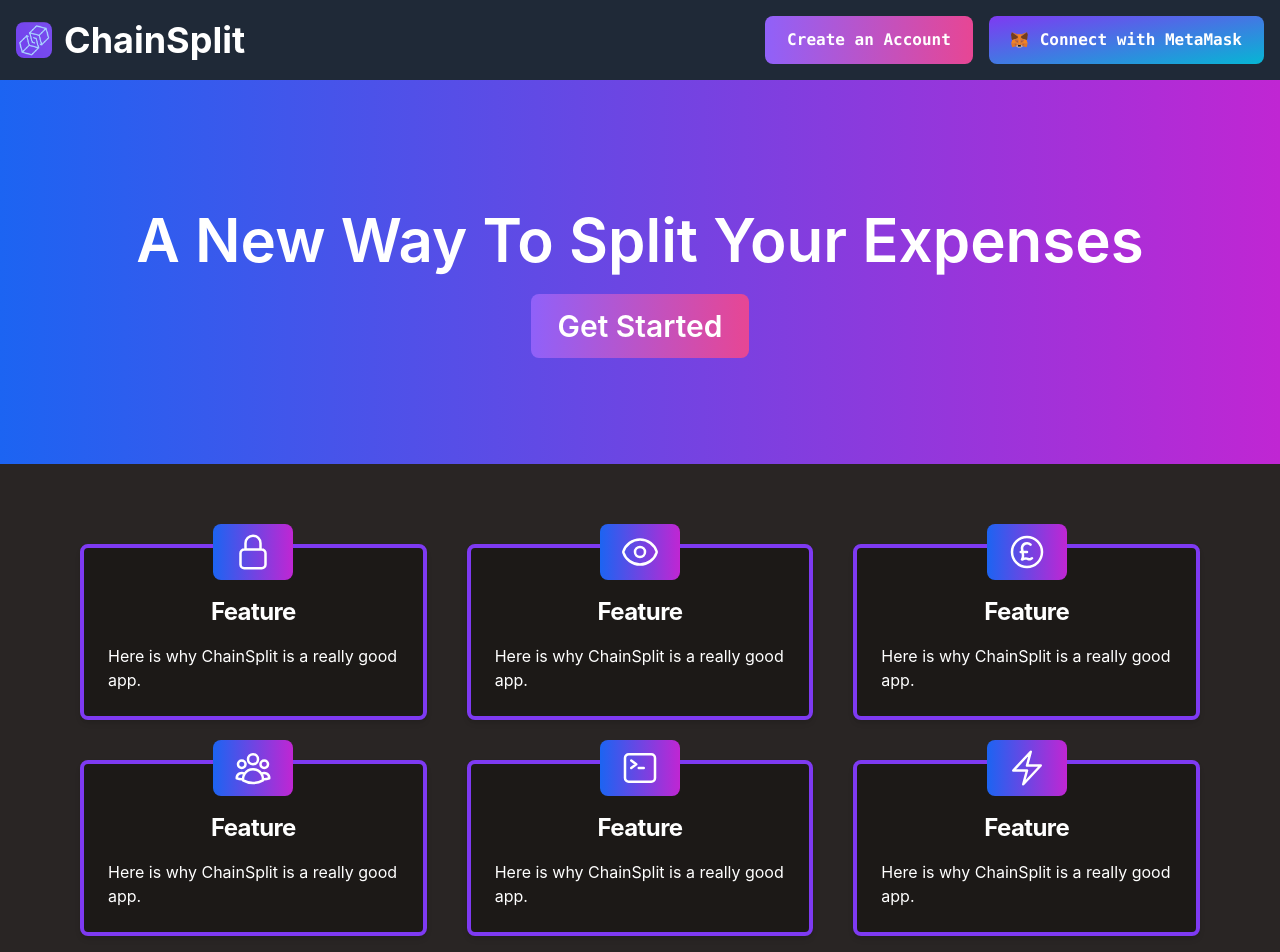
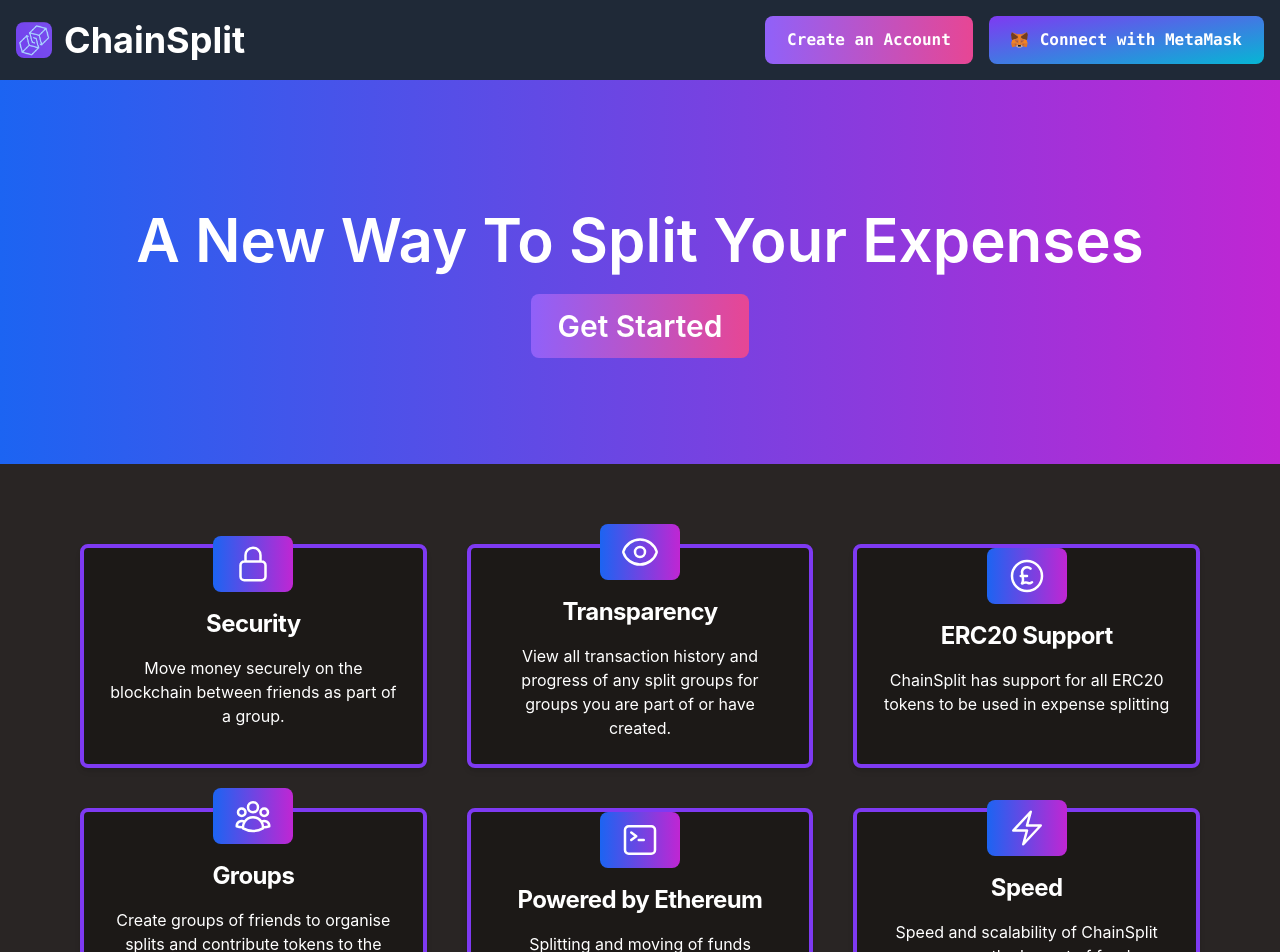
Before and after one commit to karan2605/Chain-Split, a React (Create React App) app: page /home in a window 1280 px wide. Shown: the top 952 px of the page. Built offline with nearby package versions, Linux system fonts and the light colour scheme.

Commit message:
Added home page card content

```diff
--- a/src/components/HomeInfo.js
+++ b/src/components/HomeInfo.js
@@ -15,10 +15,10 @@ const HomeInfo = () => {
                         <HiOutlineLockClosed className="h-10 w-20 text-white"/>
                     </div>
                     <h5 className="text-2xl font-bold tracking-tight text-white p-4">
-                    Feature
+                    Security
                     </h5>
-                    <p className="font-normal text-white">
-                    Here is why ChainSplit is a really good app.
+                    <p className="font-normal text-white text-center">
+                    Move money securely on the blockchain between friends as part of a group.
                     </p>
                 </div>
             </Card>
@@ -28,10 +28,10 @@ const HomeInfo = () => {
                         <HiOutlineEye className="h-10 w-20 text-white"/>
                     </div>
                     <h5 className="text-2xl font-bold tracking-tight text-white p-4">
-                    Feature
+                    Transparency
                     </h5>
-                    <p className="font-normal text-white">
-                    Here is why ChainSplit is a really good app.
+                    <p className="font-normal text-white text-center">
+                    View all transaction history and progress of any split groups for groups you are part of or have created.
                     </p>
                 </div>
             </Card>
@@ -41,10 +41,10 @@ const HomeInfo = () => {
                         <HiOutlineCurrencyPound className="h-10 w-20 text-white"/>
                     </div>
                     <h5 className="text-2xl font-bold tracking-tight text-white p-4">
-                    Feature
+                    ERC20 Support
                     </h5>
-                    <p className="font-normal text-white">
-                    Here is why ChainSplit is a really good app.
+                    <p className="font-normal text-white text-center">
+                    ChainSplit has support for all ERC20 tokens to be used in expense splitting
                     </p>
                 </div>
             </Card>
@@ -54,10 +54,10 @@ const HomeInfo = () => {
                         <HiOutlineUserGroup className="h-10 w-20 text-white"/>
                     </div>
                     <h5 className="text-2xl font-bold tracking-tight text-white p-4">
-                    Feature
+                    Groups
                     </h5>
-                    <p className="font-normal text-white">
-                    Here is why ChainSplit is a really good app.
+                    <p className="font-normal text-white text-center">
+                    Create groups of friends to organise splits and contribute tokens to the total. Funds can then either go to the group creator or a designated account.
                     </p>
                 </div>
             </Card>
@@ -67,10 +67,10 @@ const HomeInfo = () => {
                         <HiOutlineCommandLine className="h-10 w-20 text-white"/>
                     </div>
                     <h5 className="text-2xl font-bold tracking-tight text-white p-4">
-                    Feature
+                    Powered by Ethereum
                     </h5>
-                    <p className="font-normal text-white">
-                    Here is why ChainSplit is a really good app.
+                    <p className="font-normal text-white text-center">
+                    Splitting and moving of funds controlled automatically by Ethereum Smart Contracts.
                     </p>
                 </div>
             </Card>
@@ -80,10 +80,10 @@ const HomeInfo = () => {
                         <HiOutlineBolt className="h-10 w-20 text-white"/>
                     </div>
                     <h5 className="text-2xl font-bold tracking-tight text-white p-4">
-                    Feature
+                    Speed
                     </h5>
-                    <p className="font-normal text-white">
-                    Here is why ChainSplit is a really good app.
+                    <p className="font-normal text-white text-center">
+                    Speed and scalability of ChainSplit ensures even the largest of funds are moved quickly and securely between accounts.
                     </p>
                 </div>
             </Card>
```
